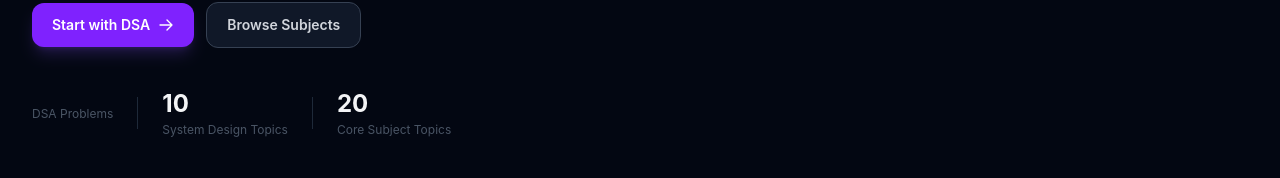
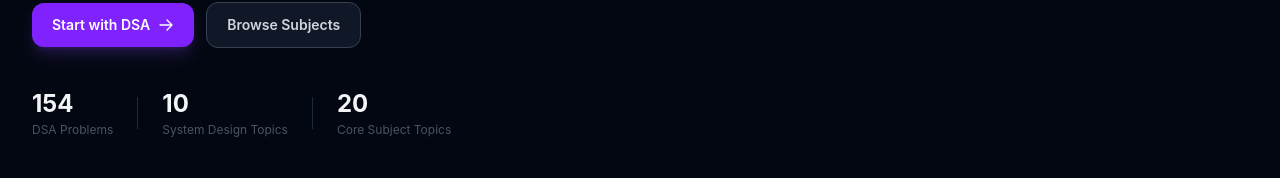
Before and after one commit to Siddaji/PlacePrep, a React (Vite) app in the folder frontend/: page / in a window 1280 px wide. Shown: the part 448-626 px from the top of the page. Built offline with nearby package versions, Linux system fonts and the light colour scheme; no server answers.

Commit message:
feat: expand DSA problems from 88 to 154

```diff
--- a/frontend/src/pages/HomePage.jsx
+++ b/frontend/src/pages/HomePage.jsx
@@ -176,7 +176,7 @@
           {/* subtle stats row */}
           <div className="mt-10 flex items-center gap-6">
             <div>
-              <p className="text-2xl font-bold text-gray-100">{problemCount}</p>
+              <p className="text-2xl font-bold text-gray-100">154</p>
               <p className="text-xs text-gray-600 mt-0.5">DSA Problems</p>
             </div>
             <div className="h-8 w-px bg-gray-800" />
```
